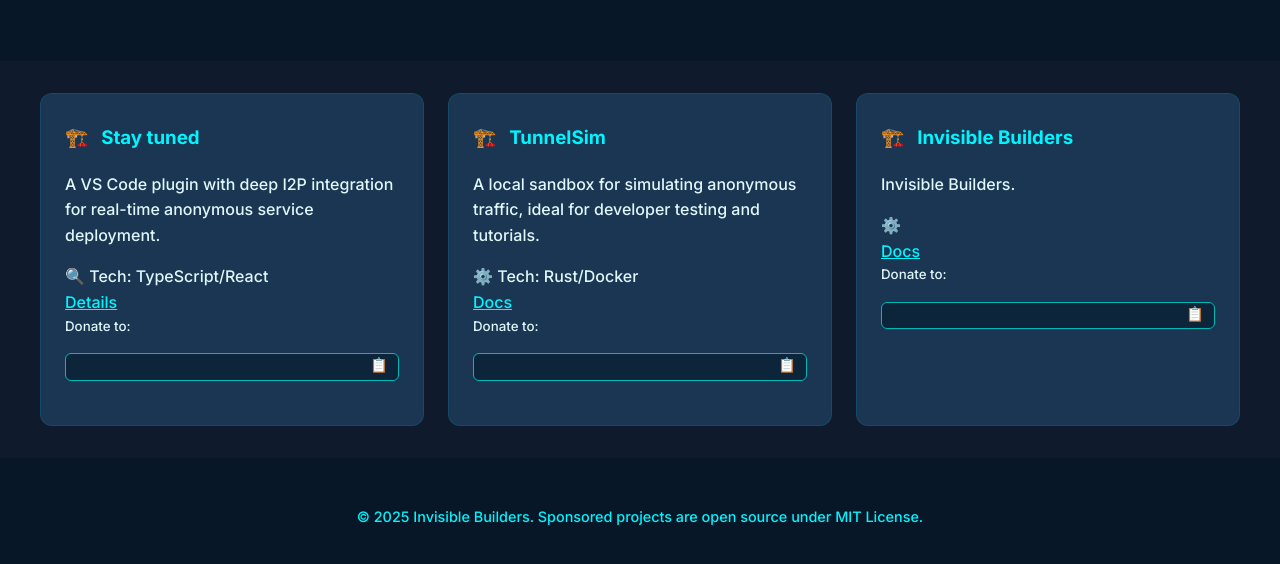
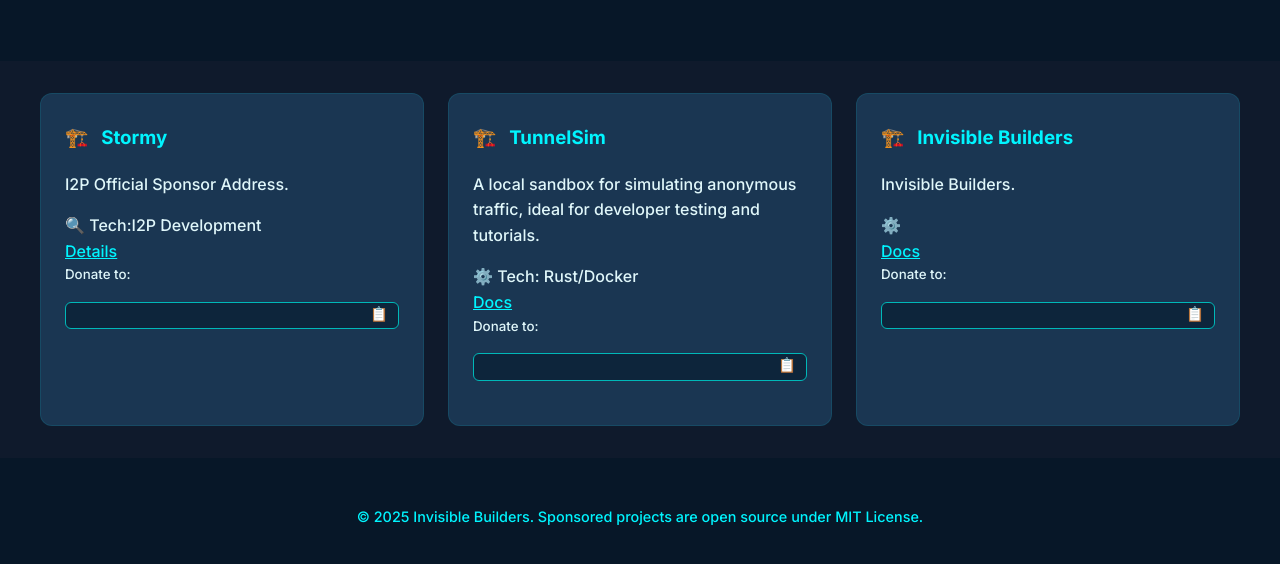
Before and after one commit to andndj646/urbitweb3.github.io, a plain HTML site: page sponsors.html in a window 1280 px wide. Both pictures are taken after a click on the button "EN". Shown: the part 246-810 px from the top of the page. Drawn offline with Linux system fonts and the light colour scheme.

Commit message:
Update sponsors.html

```diff
--- a/sponsors.html
+++ b/sponsors.html
@@ -125,18 +125,18 @@
 
       <!-- 项目 1 -->
       <div class="project-card">
-        <h3>Stay tuned</h3>
+        <h3>Stormy</h3>
         <p lang="zh">。</p>
-        <p lang="en">A VS Code plugin with deep I2P integration for real-time anonymous service deployment.</p>
+        <p lang="en">I2P Official Sponsor Address.</p>
         <div>
-          <span>🔍 Tech: TypeScript/React</span>
+          <span>🔍 Tech:I2P Development </span>
           <br>
-          <a href="https://github.com/i2p/garlic-ide" style="color:var(--primary)"><span lang="zh">查看详情</span><span lang="en">Details</span></a>
+          <a href="" style="color:var(--primary)"><span lang="zh">查看详情</span><span lang="en">Details</span></a>
         </div>
         <div>
           <small lang="zh">赞助地址：</small>
           <small lang="en">Donate to:</small>
-          <div class="eth-address" onclick="copyAddress('')">
+          <div class="eth-address" onclick="copyAddress('0x07FA04Bd6660dCB8f0C9338F37aBdA67A656CA2F')">
 
           </div>
         </div>
```
